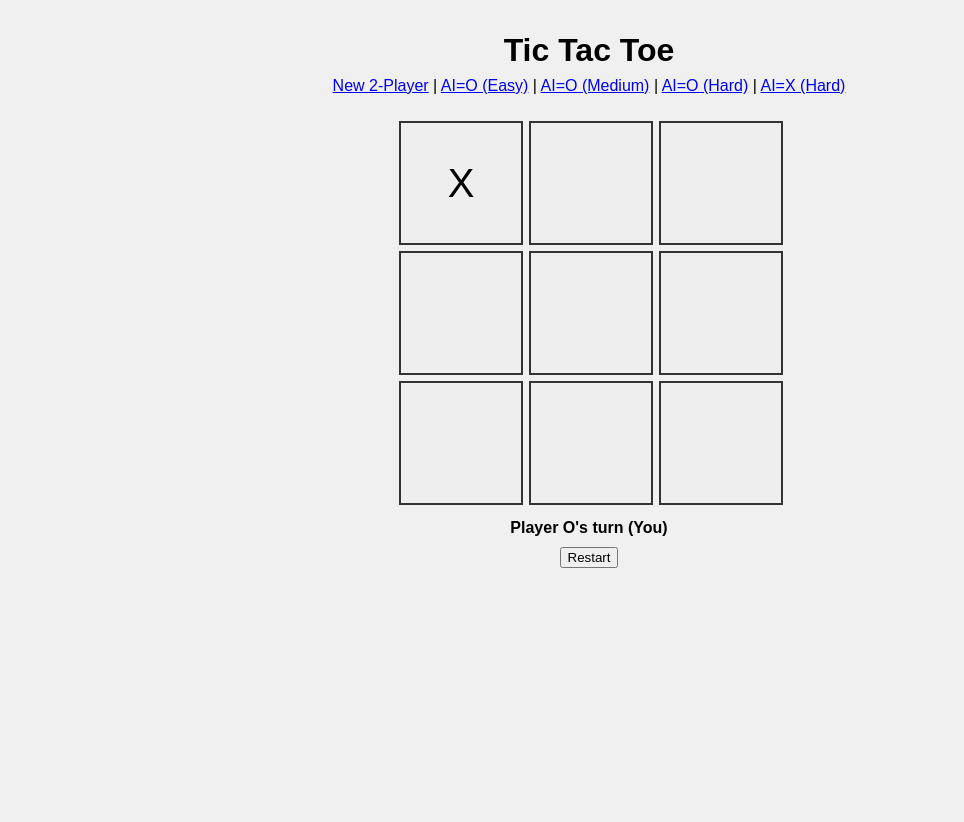
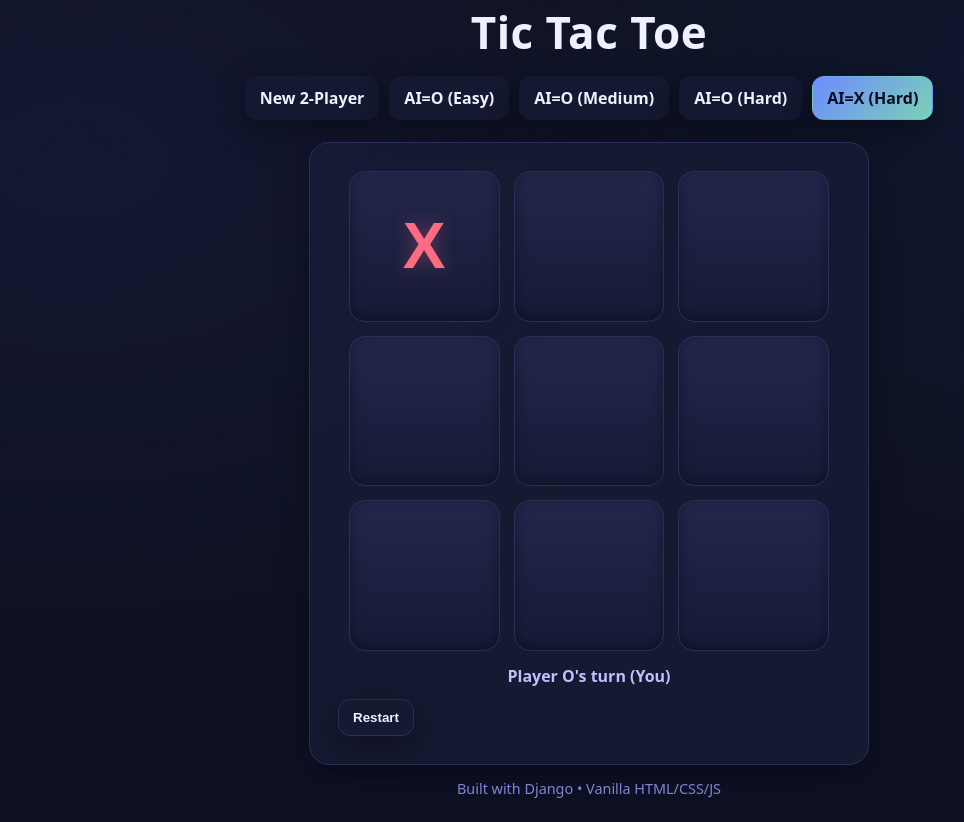
Before and after one commit to swaroopa1352/TicTacToe_Advanced, a Django app: page /g/098f66e7-6334-40b9-b71c-876c3918e596/ in a window 1280 px wide. Shown: the whole page, without its empty margins (51-1015 px from the left). Before the commit the page ends 568 px from the top, so only its background shows below. Run offline with Django 4.2, Linux system fonts and the light colour scheme; data comes from the database, SQL or seed files in the repository; both versions use the stored data as it was after the commit.

Commit message:
Tic-Tac-Toe: Django app with AI

```diff
--- a/game/static/game/style.css
+++ b/game/static/game/style.css
@@ -1,43 +1,152 @@
-/* static/game/style.css */
-body {
-  margin: 0;
-  font-family: Arial, sans-serif;
-  background: #f0f0f0;
-  min-height: 100vh;
-  display: flex;
-  flex-direction: column;
-  align-items: center;
+/* ---------- Theme ---------- */
+:root{
+  --bg: #0f1221;
+  --bg-soft: #141830;
+  --card: #1a1f3b;
+  --line: #2a2f55;
+  --text: #eef1ff;
+  --muted: #bbc2ff;
+  --accent: #6e8bff;
+  --accent2: #7ad1b7;
+  --x: #ff6b81;
+  --o: #58d6ff;
+  --win: #a5ffb1;
+  --shadow: 0 10px 30px rgba(0,0,0,.35);
 }
 
-h1 { margin: 32px 0 8px; }
+/* ---------- Layout ---------- */
+*{ box-sizing: border-box }
+html,body{ height:100% }
 
-#game {
-  display: grid;
-  grid-template-columns: repeat(3, 120px);
-  grid-template-rows: repeat(3, 120px);
-  gap: 10px;
-  margin-top: 16px;
+html {
+  background-color: #0e1124;     /* dark fallback instead of white */
+  color-scheme: dark;            /* nicer scrollbars on Win/mac */
+  overscroll-behavior: none;  /* prevent rubber-band white glow */
+}
+body{
+  margin:0;
+  min-height: 100svh;    /* cover viewport on mobile too */
+  overflow-x: hidden;
+  display:flex;
+  align-items:center;
+  justify-content:center;           /* stop tiny horizontal gutter */
+  font-family: ui-sans-serif, system-ui, -apple-system, Segoe UI, Roboto, Arial, sans-serif;
+  color: var(--text);
+  background:
+    radial-gradient(1200px 800px at 10% 20%, #131731, transparent 60%),
+    radial-gradient(1000px 800px at 90% 10%, #0f1730, transparent 60%),
+    linear-gradient(180deg, var(--bg), #0e1124);
+  background-attachment: fixed, fixed, fixed;  /* 👈 key line */
+  background-repeat: no-repeat;
+  background-size: cover;
 }
 
-.cell {
-  width: 120px; height: 120px;
-  display: flex; align-items: center; justify-content: center;
-  background: #eee;
-  border: 2px solid #333;
-  font-size: 2.5rem; cursor: pointer;
+.app{
+  width:min(100%, 980px);
+  padding:24px;
+  min-height: 100svh;
 }
 
-#status {
-  margin: 18px 0 10px;
-  font-weight: 600;
+.header h1{
+  text-align:center;
+  font-size: clamp(28px, 4vw, 44px);
+  letter-spacing:.5px;
+  margin: 0 0 14px;
 }
 
-#game.disabled .cell {
-  pointer-events: none;
-  opacity: 0.7;
+.toolbar{
+  display:flex; flex-wrap:wrap;
+  justify-content:center; gap:10px;
+  margin-bottom: 22px;
 }
 
-.cell.win {
-  background: #c9f7c5;
+/* ---------- Buttons ---------- */
+.btn{
+  appearance:none; border:1px solid transparent;
+  padding:10px 14px; border-radius:12px;
+  background: var(--bg-soft);
+  color:var(--text); text-decoration:none; font-weight:600;
+  transition:.2s ease; box-shadow: var(--shadow);
+}
+.btn:hover{ transform: translateY(-1px); border-color: var(--line); }
+.btn:active{ transform: translateY(0); }
+.btn--accent{ background: linear-gradient(135deg, var(--accent), var(--accent2)); color:#0a0d1f; }
+.btn--ghost{ background: transparent; border-color: var(--line); }
+
+/* ---------- Board ---------- */
+.board-wrap{
+  position:relative;
+  margin-inline:auto;
+  background: rgba(26,31,59,.6);
+  border:1px solid var(--line);
+  border-radius:20px;
+  padding: clamp(16px, 3vw, 28px);
+  box-shadow: var(--shadow);
+  max-width: 560px;
+}
+
+.board{
+  width: min(92vw, 480px);
+  margin: 0 auto 14px;
+  display:grid;
+  grid-template-columns: repeat(3, 1fr);
+  gap: clamp(8px, 2vw, 14px);
+}
+
+.cell{
+  aspect-ratio: 1 / 1;
+  border-radius: 16px;
+  background: linear-gradient(180deg, #22264b, #171b37);
+  border: 1px solid var(--line);
+  display:flex; align-items:center; justify-content:center;
+  font-size: clamp(40px, 10vw, 64px);
+  font-weight: 800; letter-spacing: .5px;
+  cursor: pointer;
+  color: var(--text);
+  transition: transform .12s ease, box-shadow .12s ease, background .2s;
+  box-shadow: inset 0 -4px 14px rgba(0,0,0,.35);
+}
+.cell:hover{ transform: translateY(-2px) scale(1.02); box-shadow: 0 10px 18px rgba(0,0,0,.25); }
+.cell:active{ transform: scale(.98); }
+
+.cell.x{ color: var(--x); text-shadow: 0 0 18px rgba(255,107,129,.35); }
+.cell.o{ color: var(--o); text-shadow: 0 0 18px rgba(88,214,255,.35); }
+
+.cell.win{
+  background: linear-gradient(180deg, #12341f, #0c2517);
   border-color: #1a7f37;
+  animation: glow .9s ease-in-out infinite alternate;
 }
+@keyframes glow { from{ box-shadow:0 0 6px rgba(165,255,177,.35)} to{ box-shadow:0 0 18px rgba(165,255,177,.75)} }
+
+.cell.pulse{ animation: pulse .35s ease }
+@keyframes pulse{ 0%{ transform: scale(1.05)} 100%{ transform: scale(1)} }
+
+.status{
+  text-align:center; margin: 8px 0 12px;
+  color: var(--muted); font-weight:700;
+}
+
+/* disable clicks when game over */
+.board.disabled .cell{ pointer-events:none; opacity:.85; }
+
+/* ---------- Overlay Spinner ---------- */
+.overlay{
+  position:absolute; inset:0; display:flex; align-items:center; justify-content:center;
+  background: rgba(10,12,24,.25); border-radius:20px; backdrop-filter: blur(2px);
+}
+.hidden{ display:none; }
+.spinner{
+  width:36px; height:36px; border-radius:50%;
+  border:4px solid rgba(255,255,255,.15);
+  border-top-color: var(--accent);
+  animation: spin .9s linear infinite;
+}
+@keyframes spin{ to{ transform:rotate(360deg) } }
+
+/* ---------- Footer ---------- */
+.footer{
+  margin-top: 14px;
+  text-align:center; color:#9aa3ff; font-size: .9rem;
+  opacity:.8;
+}
--- a/game/templates/game/index.html
+++ b/game/templates/game/index.html
@@ -6,29 +6,45 @@
   <title>Tic Tac Toe</title>
   <link rel="icon" sizes="32x32" href="{% static 'game/favicon-32x32.png' %}" type="image/svg+xml">
   <link rel="stylesheet" href="{% static 'game/style.css' %}">
+  <meta name="viewport" content="width=device-width, initial-scale=1">
 </head>
 <body>
+  <main class="app">
+    <header class="header">
       <h1>Tic Tac Toe</h1>
+      <nav class="toolbar">
+        <a class="btn" href="{% url 'home' %}">New 2-Player</a>
+        <a class="btn" href="{% url 'home' %}?vs=ai&ai=O&diff=easy">AI=O (Easy)</a>
+        <a class="btn" href="{% url 'home' %}?vs=ai&ai=O&diff=medium">AI=O (Medium)</a>
+        <a class="btn" href="{% url 'home' %}?vs=ai&ai=O&diff=hard">AI=O (Hard)</a>
+        <a class="btn btn--accent" href="{% url 'home' %}?vs=ai&ai=X&diff=hard">AI=X (Hard)</a>
+      </nav>
+    </header>
 
-  <div style="margin-bottom:10px;">
-    <a href="{% url 'home' %}">New 2-Player</a> |
-    <a href="{% url 'home' %}?vs=ai&ai=O&diff=easy">AI=O (Easy)</a> |
-    <a href="{% url 'home' %}?vs=ai&ai=O&diff=medium">AI=O (Medium)</a> |
-    <a href="{% url 'home' %}?vs=ai&ai=O&diff=hard">AI=O (Hard)</a> |
-    <a href="{% url 'home' %}?vs=ai&ai=X&diff=hard">AI=X (Hard)</a>
-  </div>
-
+    <section class="board-wrap">
       <div id="game"
+           class="board"
            data-state-url="{% url 'state' game.id %}"
            data-move-url="{% url 'move' game.id %}"
            data-restart-url="{% url 'restart' game.id %}">
         {% for i in "012345678" %}
-      <div class="cell" data-index="{{ i }}"></div>
+          <button class="cell" data-index="{{ i }}" aria-label="Cell {{ i|add:1 }}"></button>
         {% endfor %}
       </div>
 
-  <p id="status">Loading…</p>
-  <button id="restart">Restart</button>
+      <p id="status" class="status">Loading…</p>
+      <button id="restart" class="btn btn--ghost">Restart</button>
+
+      <!-- small overlay spinner while waiting on server/AI -->
+      <div id="overlay" class="overlay hidden" aria-hidden="true">
+        <div class="spinner" role="status" aria-label="Thinking…"></div>
+      </div>
+    </section>
+
+    <footer class="footer">
+      <span>Built with Django • Vanilla HTML/CSS/JS</span>
+    </footer>
+  </main>
 
   <script src="{% static 'game/script.js' %}"></script>
 </body>
```
Also changed, not shown: game/static/game/script.js (+58 -41 lines), db.sqlite3. Lines whose indentation alone changed are shown as unchanged.
